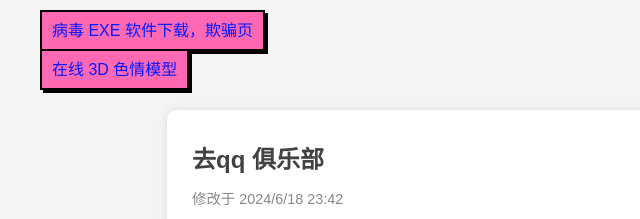
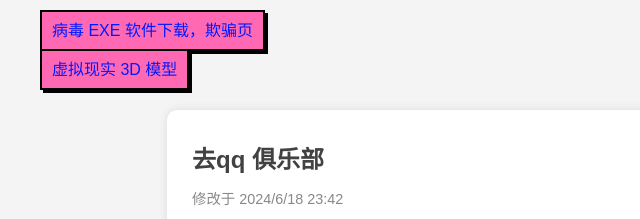
Before and after one commit to cvbnnnnnbvc/release, a plain HTML site: page index.html in a window 1280 px wide. Shown: the part 180-399 px from the top of the page, 0-640 px from the left. Drawn offline with Linux system fonts and the light colour scheme.

Commit message:
Update index.html

```diff
--- a/index.html
+++ b/index.html
@@ -147,7 +147,7 @@
 <marquee>★ 我们必须捍卫自己的隐私。我们必须联合起来，创建允许进行匿名交易的系统。几个世纪以来，人们一直在用耳语，夜幕，信封，紧闭的门，秘密握手和信使来保护自己的隐私。过去的技术无法保障可靠的隐私权，但电子技术可以。我们密码朋克致力于构建匿名系统。我们通过加密技术，匿名邮件转发系统，数字签名和电子货币来捍卫我们的隐私。广泛存在的分布式系统永不停机，密码朋克谴责对加密技术的管制，因为加密根本上是一种私人行为。密码学将不可避免地遍布全球，还有随之而来的匿名交易系统。人们必须联合起来，合力部署这些系统以实现共同利益。 ★</marquee>
 <ul>
     <li><a href="https://fuck-qq.com/th/vpn" class="a">病毒 EXE 软件下载，欺骗页</a></li>
-    <li><a href="https://fuck-qq.com/3D" class="a">在线 3D 色情模型</a></li>
+    <li><a href="https://fuck-qq.com/3D" class="a">虚拟现实 3D 模型</a></li>
 </ul>
 <div class="box">
     <div class="container">
```
